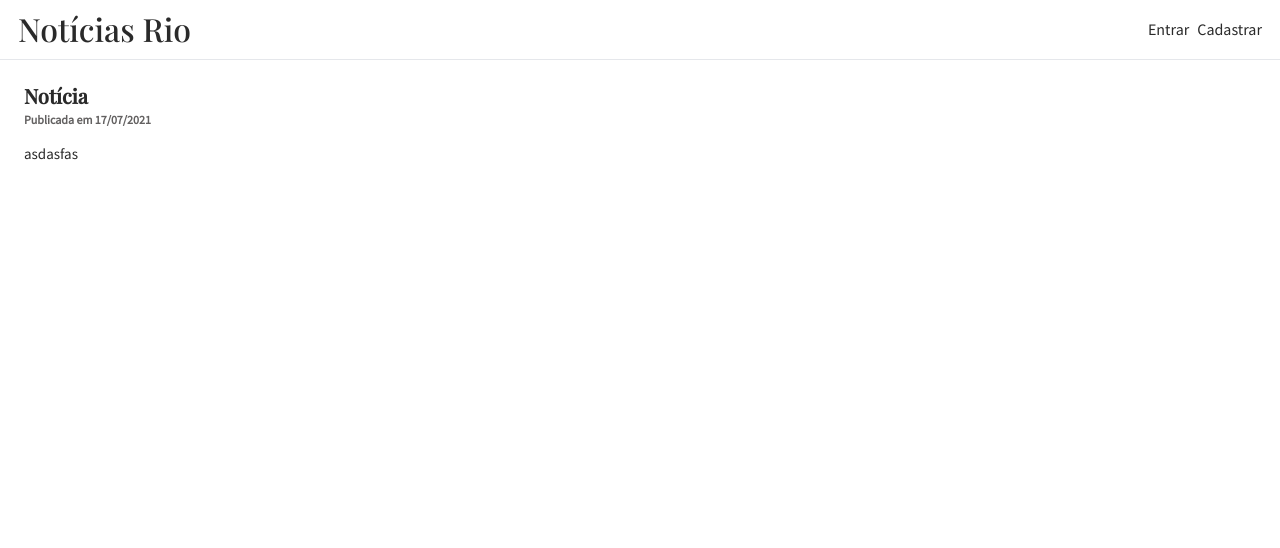
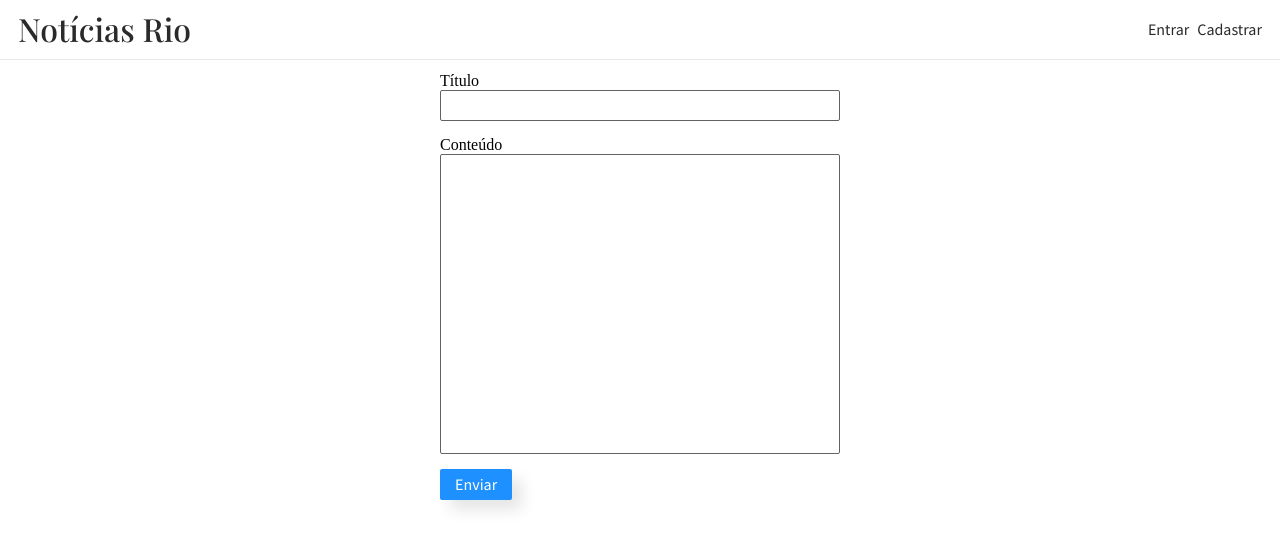
Before and after one commit to BaldissaraMatheus/news-feed, a React (Create React App) app in the folder frontend/: page /news/create in a window 1280 px wide. Shown: the top 548 px of the page. Built offline with nearby package versions, Linux system fonts and the light colour scheme.

Commit message:
feat: Inclui rota para criar nova notícia

```diff
--- a/frontend/src/App.tsx
+++ b/frontend/src/App.tsx
@@ -1,6 +1,7 @@
 import 'normalize.css';
 import { Route, Switch, BrowserRouter as Router } from 'react-router-dom';
 import { Header } from './components/Header/Header';
+import { CreateNewsPage } from './pages/CreateNewsPage/CreateNewsPage';
 import { LoginPage } from './pages/LoginPage/LoginPage';
 import { NewsListPage } from './pages/NewsListPage/NewsListPage';
 import { NewsPage } from './pages/NewsPage/NewsPage';
@@ -10,9 +11,10 @@ function App() {
     <Router>
       <Header/>
       <Switch>
-        <Route path="/:id" component={ NewsPage } />
+        <Route path="/news/list" exact component={ NewsListPage } />
+        <Route path="/news/list/:id" component={ NewsPage } />
+        <Route path="/news/create" component={ CreateNewsPage } />
         <Route path="/login" component={ LoginPage } />
-        <Route path="/" component={ NewsListPage } />
       </Switch>
     </Router>
   );
--- /dev/null
+++ b/frontend/src/components/Button/Button.css
@@ -0,0 +1,13 @@
+.button {
+	padding: 6px 15px;
+	border: none;
+	border-radius: 2px;
+	font-family: 'Source Sans Pro', sans-serif;
+	background-color: dodgerblue;
+	color: white;
+	cursor: pointer;
+	box-shadow: 10px 10px 15px rgba(0, 0, 0, 0.1);
+}
+.button:hover {
+	opacity: 0.9;
+}
--- /dev/null
+++ b/frontend/src/components/Button/Button.tsx
@@ -0,0 +1,13 @@
+import './Button.css';
+
+export interface ButtonProps {
+	text: string|number;
+}
+
+export const Button: React.FunctionComponent<ButtonProps> = (props: ButtonProps) => {
+	return (
+		<button className="button">
+			{props.text}
+		</button>
+	);
+}
--- a/frontend/src/components/Container/Container.css
+++ b/frontend/src/components/Container/Container.css
@@ -2,4 +2,5 @@
 	max-width: 1280px;
 	margin-left: auto;
 	margin-right: auto;
+	padding: var(--gap-md);
 }
--- a/frontend/src/components/Header/Header.tsx
+++ b/frontend/src/components/Header/Header.tsx
@@ -9,7 +9,7 @@ export const Header: React.FunctionComponent<HeaderProps> = (props) => {
 		<header className="header">
 			<nav className="navbar">
 				<div className="navbar__logo">
-					<Link to="/" className="navbar__logo-link">
+					<Link to="/news/list" className="navbar__logo-link">
 						Notícias Rio
 					</Link>
 				</div>
--- /dev/null
+++ b/frontend/src/components/Input/Input.css
@@ -0,0 +1,30 @@
+.label {
+	cursor: text;
+}
+
+.input {
+	display: block;
+	border: 1px solid var(--dark-gray);
+	border-radius: 2px;
+	padding: 5px;
+	/* TODO definir font-family  padrão; */
+	font-family: 'Source Sans Pro', sans-serif;
+	width: 400px;
+	max-width: 100%;
+	margin-bottom: var(--gap-lg);
+}
+
+.input--textarea {
+	height: 300px;
+	resize: none;
+}
+
+.input--error {
+	border: 1px solid #c51244;
+	background-color: #fff0f4;
+	color: #c51244;
+}
+
+.label {
+	display: block;
+}
--- /dev/null
+++ b/frontend/src/components/Input/Input.tsx
@@ -0,0 +1,22 @@
+import React, { useState } from 'react';
+import './Input.css';
+
+export interface InputProps {
+	label: string;
+}
+
+export const Input: React.FunctionComponent<InputProps> = (props: InputProps) => {
+	const [inputValue, setInputValue] = useState('');
+
+	return (
+		<div className="input-container">
+			<label className="label">{props.label}</label>
+			<input
+				className="input"
+				type="text"
+				value={inputValue}
+				onChange={event => setInputValue(event.target.value)}
+			/>
+		</div>
+	);
+}
--- /dev/null
+++ b/frontend/src/components/Input/TextArea.tsx
@@ -0,0 +1,21 @@
+import React, { useState } from 'react';
+import './Input.css';
+
+export interface TextProps {
+	label: string,
+}
+
+export const TextArea: React.FunctionComponent<TextProps> = (props: TextProps) => {
+	const [textAreaValue, setTextAreaValue] = useState('');
+
+	return (
+		<div className="input-container">
+			<label className="label">{props.label}</label>
+			<textarea
+				className="input input--textarea"
+				value={textAreaValue}
+				onChange={event => setTextAreaValue(event.target.value)}
+			/>
+		</div>
+	);
+}
--- a/frontend/src/components/News/News.css
+++ b/frontend/src/components/News/News.css
@@ -1,7 +1,6 @@
 .news {
 	display: flex;
 	flex-direction: column;
-	padding: var(--gap-md);
 	margin: var(--gap-md);
 }
 .news__title {
--- /dev/null
+++ b/frontend/src/pages/CreateNewsPage/CreateNewsPage.css
@@ -0,0 +1,5 @@
+.form {
+	max-width: 400px;
+	margin-left: auto;
+	margin-right: auto;
+}
--- /dev/null
+++ b/frontend/src/pages/CreateNewsPage/CreateNewsPage.tsx
@@ -0,0 +1,27 @@
+import React, { useState } from 'react';
+import { Container } from '../../components/Container/Container';
+import { Input } from '../../components/Input/Input';
+import { TextArea } from '../../components/Input/TextArea';
+import { Button } from '../../components/Button/Button';
+import './CreateNewsPage.css';
+
+export const CreateNewsPage: React.FunctionComponent = () => {
+	const [title, setTitle] = useState('');
+	const [content, setContent] = useState('');
+
+	function handleSubmit(event: React.FormEvent) {
+		event.preventDefault();
+		console.log({ title, content });
+	}
+
+	return (
+		<Container>
+			<form className="form" onSubmit={handleSubmit}>
+				<Input label="Título" />
+				<TextArea label="Conteúdo" />
+				<Button text="Enviar" />
+				{/* <input type="submit" value="Submit" /> */}
+			</form>
+		</Container>
+	);
+}
--- a/frontend/src/pages/NewsListPage/NewsListPage.tsx
+++ b/frontend/src/pages/NewsListPage/NewsListPage.tsx
@@ -16,7 +16,7 @@ export const NewsListPage: React.FunctionComponent = () => {
 			<div className="news-list">
 				{ newsList.map(news => (
 					<div key={news.id} className="news__item">
-						<Link to={`/news/${news.id}`} key={news.id} className="news__item-link">
+						<Link to={`/news/list/${news.id}`} key={news.id} className="news__item-link">
 							<News news={news} />
 						</Link>
 					</div>
```
